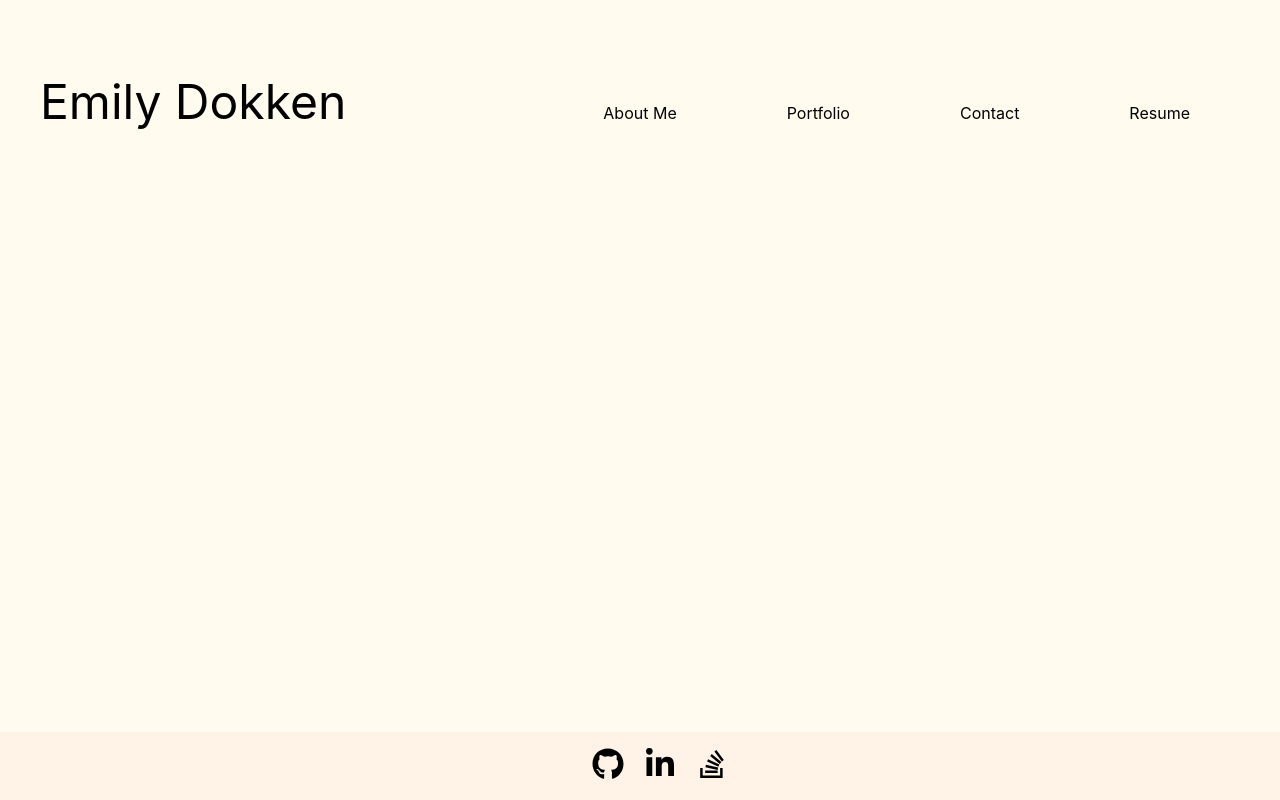
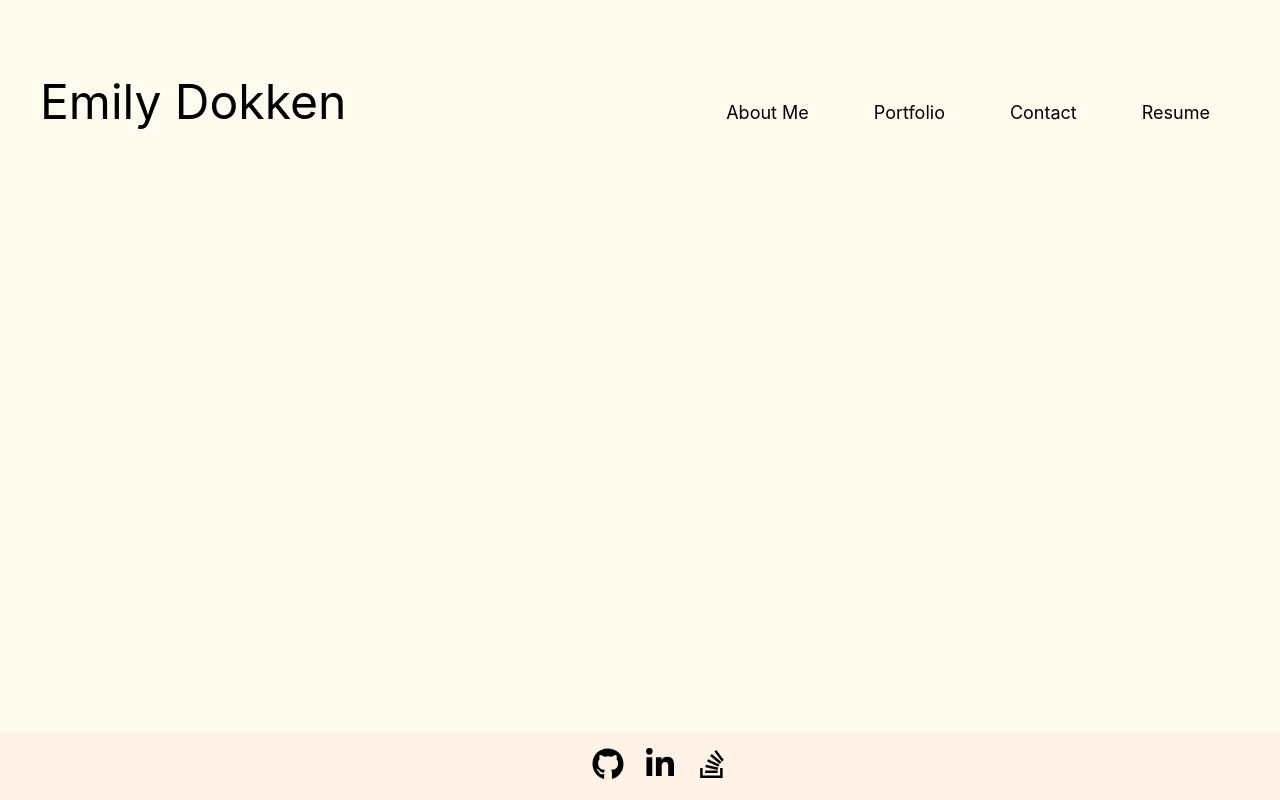
Before and after one commit to emdok/pick-me, a React (Create React App) app: page / in a window 1280 px wide. Built offline with nearby package versions, Linux system fonts and the light colour scheme.

Commit message:
adjust nav styles

```diff
--- a/src/index.css
+++ b/src/index.css
@@ -22,7 +22,7 @@ nav ul {
   display: flex;
   flex-direction: row;
   justify-content: space-between;
-  gap: 10px;
+  gap: 5px;
 }
 
 li {
@@ -30,7 +30,8 @@ li {
 }
 
 nav ul li {
-  margin: 0px 50px 0px 50px;
+  margin: 0px 30px 0px 30px;
+  font-size: 18px;
 }
 
 a {
```
